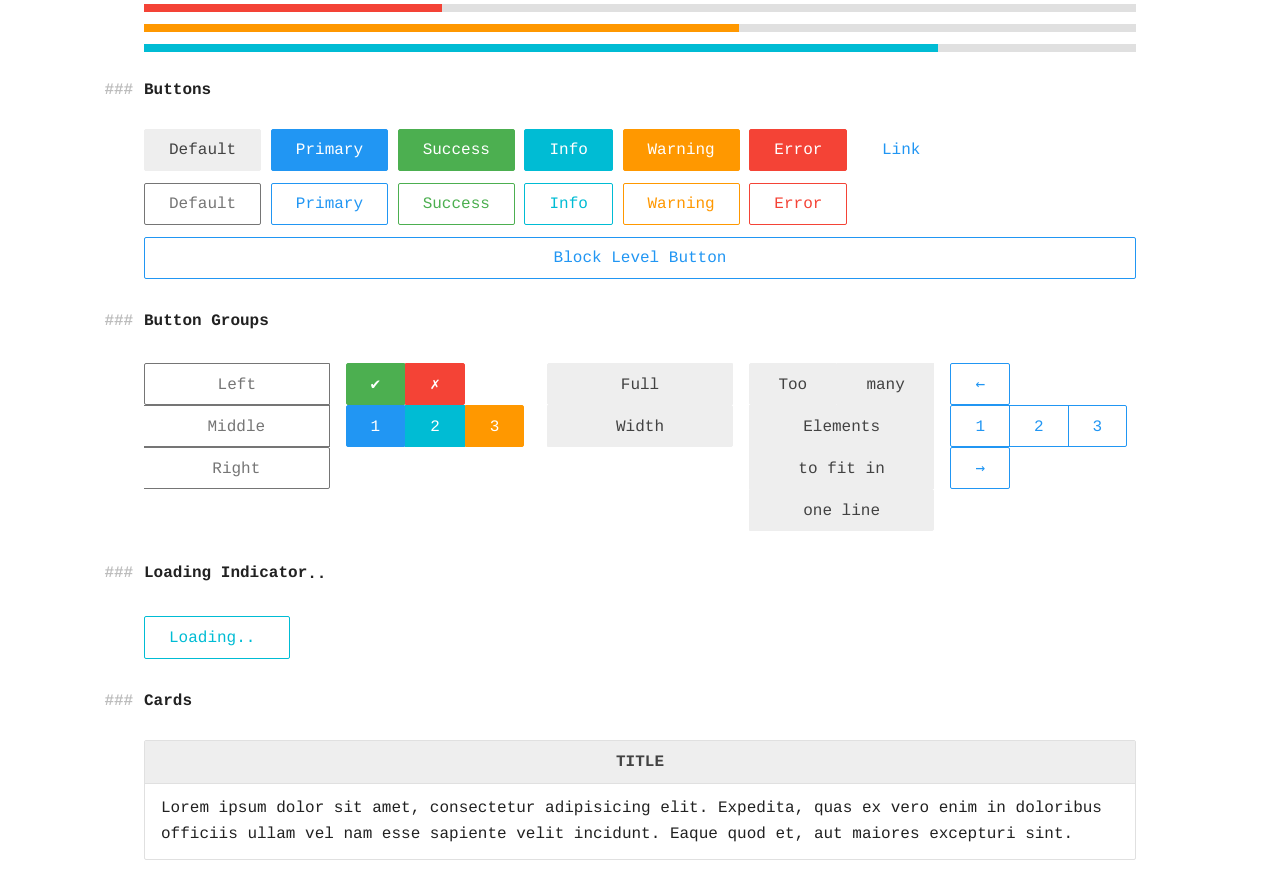
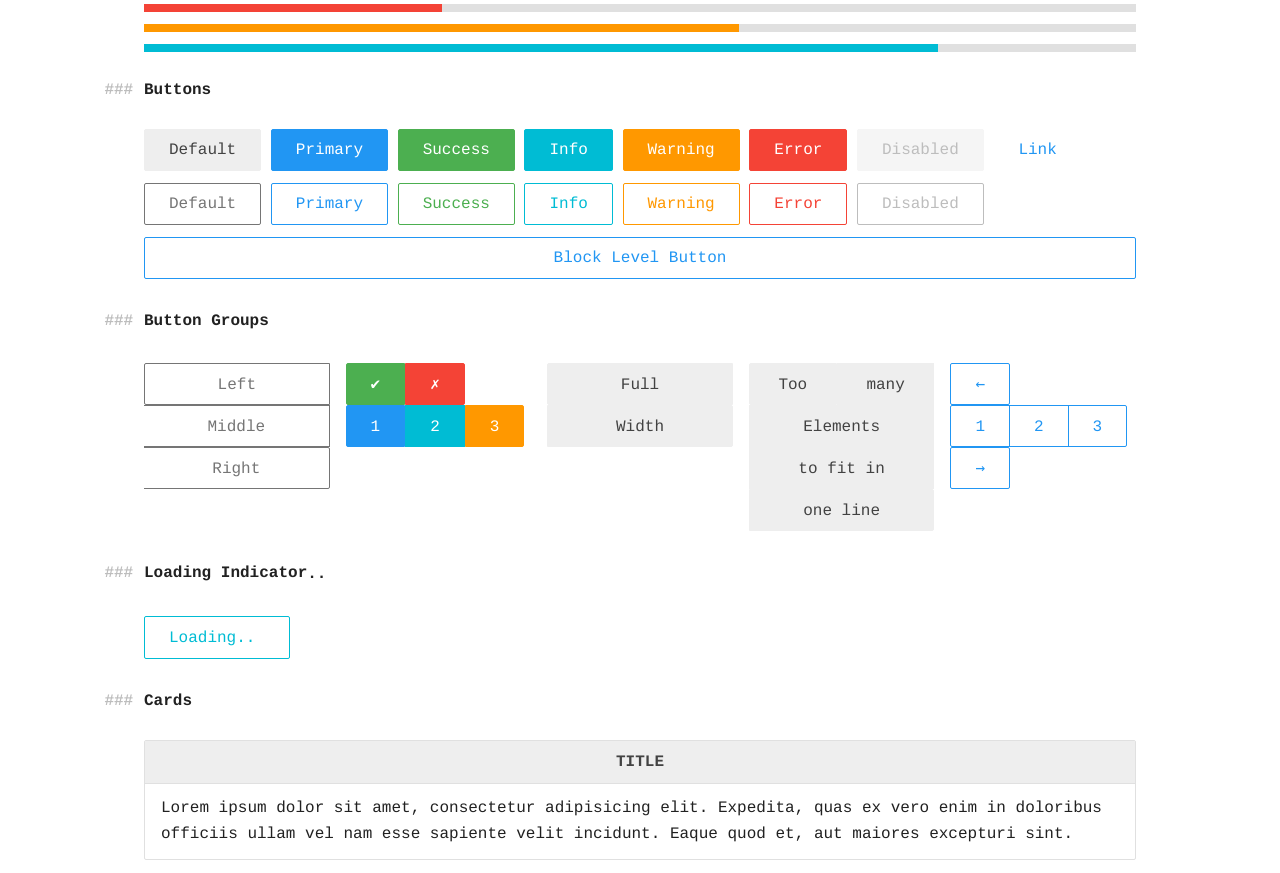
Before and after one commit to maxbeier/tawian-frontend, a plain HTML site: page index.html in a window 1280 px wide. Shown: the part 3960-4833 px from the top of the page. Drawn offline with Linux system fonts and the light colour scheme.

Commit message:
Added button disabled state

```diff
--- a/index.html
+++ b/index.html
@@ -451,6 +451,7 @@
             <button class="btn btn-info">Info</button>
             <button class="btn btn-warning">Warning</button>
             <button class="btn btn-error">Error</button>
+            <button class="btn" disabled>Disabled</button>
             <button class="btn btn-link">Link</button>
          </p>
 
@@ -461,6 +462,7 @@
             <button class="btn btn-info btn-ghost">Info</button>
             <button class="btn btn-warning btn-ghost">Warning</button>
             <button class="btn btn-error btn-ghost">Error</button>
+            <button class="btn btn-ghost" disabled>Disabled</button>
          </p>
 
          <p>
--- a/sass/components/_buttons.scss
+++ b/sass/components/_buttons.scss
@@ -74,6 +74,21 @@
   &.btn-ghost { @include button-ghost ($grey-600, $grey-800); }
 }
 
+.btn[disabled] {
+  @include button ($grey-100, $grey-100);
+  cursor: not-allowed;
+
+  &,
+  &:hover { color: $grey-400; }
+
+  &.btn-ghost,
+  &.btn-ghost:hover {
+    background-color: transparent;
+    border-color: $grey-400;
+    color: $grey-400;
+  }
+}
+
 .btn-primary { @include button ($blue, $blue-700); }
 .btn-success { @include button ($green, $green-700); }
 .btn-info    { @include button ($cyan, $cyan-700); }
```
